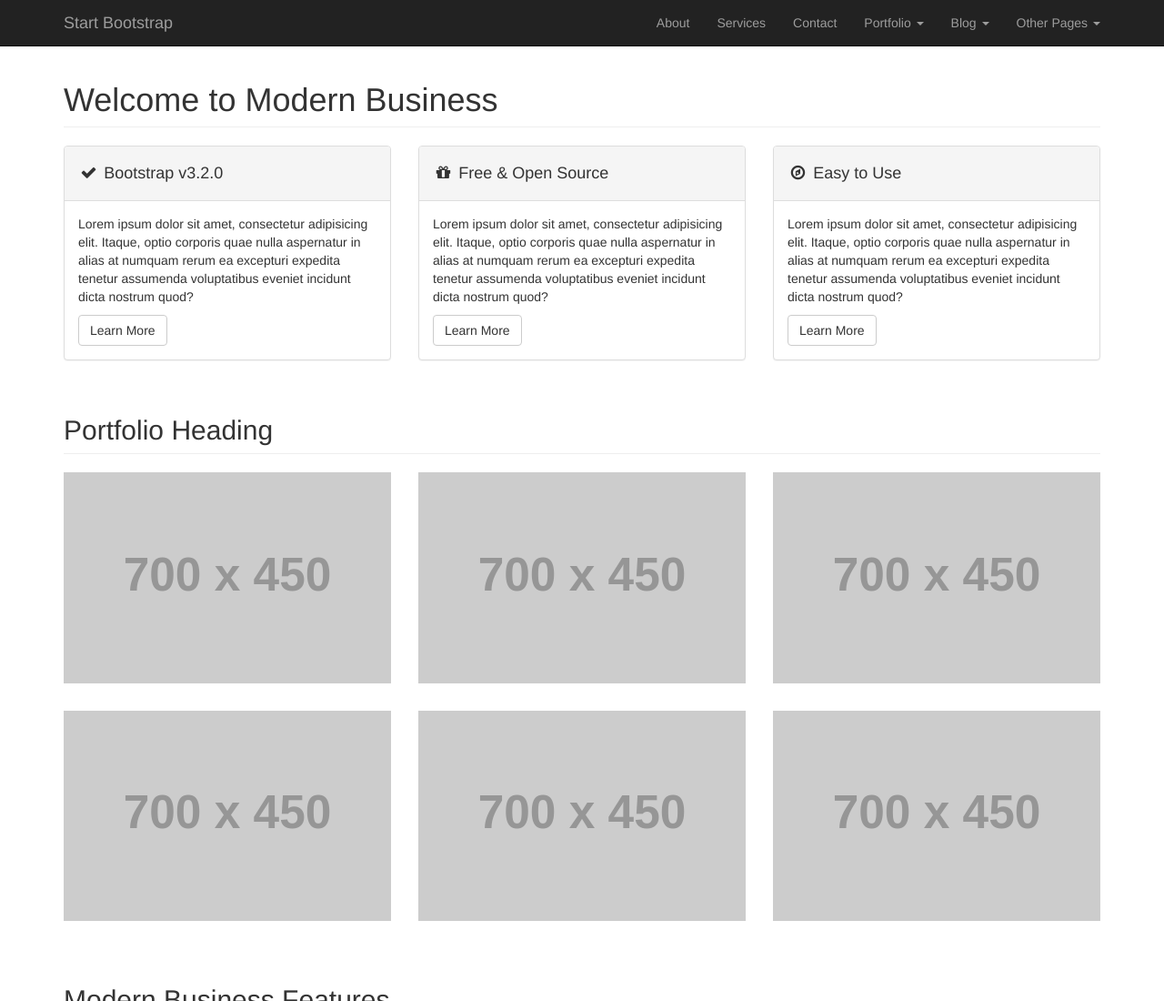
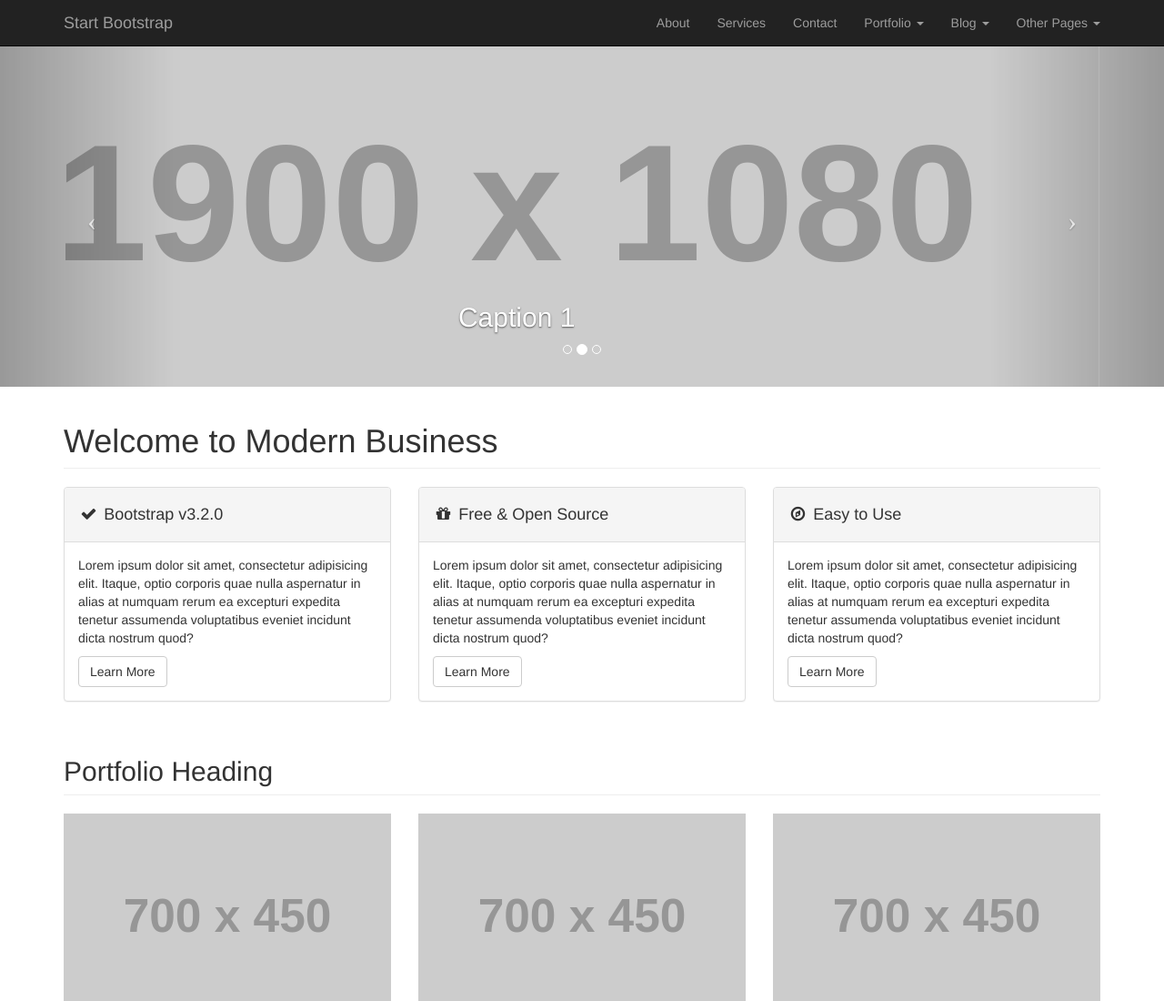
Before and after one commit to ala-a/ala-a.github.io, a plain HTML site: page index.html in a window 1280 px wide. Shown: the top 1100 px of the page at 91% size. Drawn offline with Linux system fonts and the light colour scheme; placeholder pictures from the web are drawn by us.

Commit message:
Revert "."
This reverts commit 9273cccfea921a1b1303c62c0ca3306e43e42f47.

```diff
--- a/index.html
+++ b/index.html
@@ -116,6 +116,46 @@
         </div>
         <!-- /.container -->
     </nav>
+
+    <!-- Header Carousel -->
+    <header id="myCarousel" class="carousel slide">
+        <!-- Indicators -->
+        <ol class="carousel-indicators">
+            <li data-target="#myCarousel" data-slide-to="0" class="active"></li>
+            <li data-target="#myCarousel" data-slide-to="1"></li>
+            <li data-target="#myCarousel" data-slide-to="2"></li>
+        </ol>
+
+        <!-- Wrapper for slides -->
+        <div class="carousel-inner">
+            <div class="item active">
+                <div class="fill" style="background-image:url('http://placehold.it/1900x1080&text=Slide One');"></div>
+                <div class="carousel-caption">
+                    <h2>Caption 1</h2>
+                </div>
+            </div>
+            <div class="item">
+                <div class="fill" style="background-image:url('http://placehold.it/1900x1080&text=Slide Two');"></div>
+                <div class="carousel-caption">
+                    <h2>Caption 2</h2>
+                </div>
+            </div>
+            <div class="item">
+                <div class="fill" style="background-image:url('http://placehold.it/1900x1080&text=Slide Three');"></div>
+                <div class="carousel-caption">
+                    <h2>Caption 3</h2>
+                </div>
+            </div>
+        </div>
+
+        <!-- Controls -->
+        <a class="left carousel-control" href="#myCarousel" data-slide="prev">
+            <span class="icon-prev"></span>
+        </a>
+        <a class="right carousel-control" href="#myCarousel" data-slide="next">
+            <span class="icon-next"></span>
+        </a>
+    </header>
 
     <!-- Page Content -->
     <div class="container">
```
